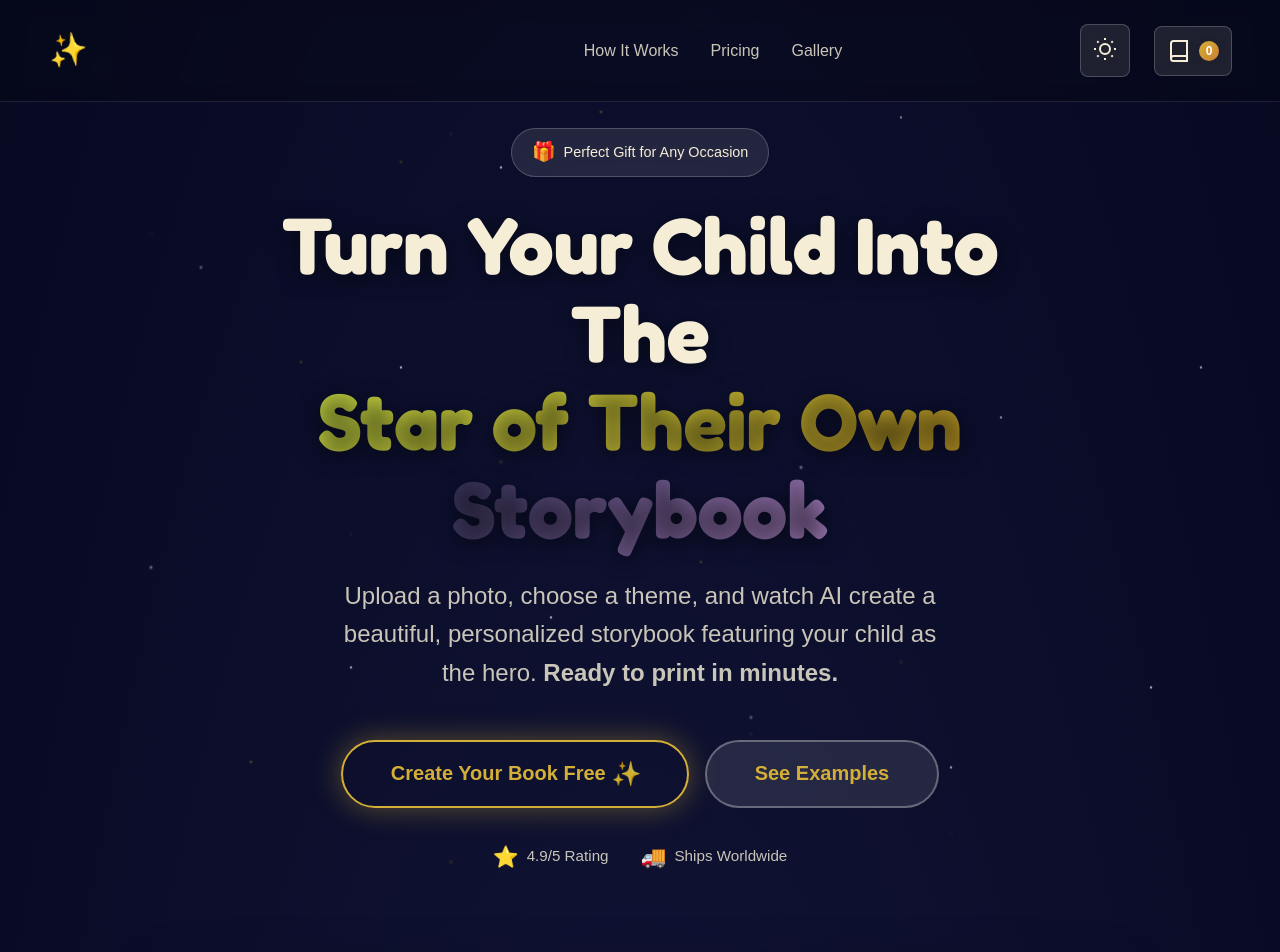
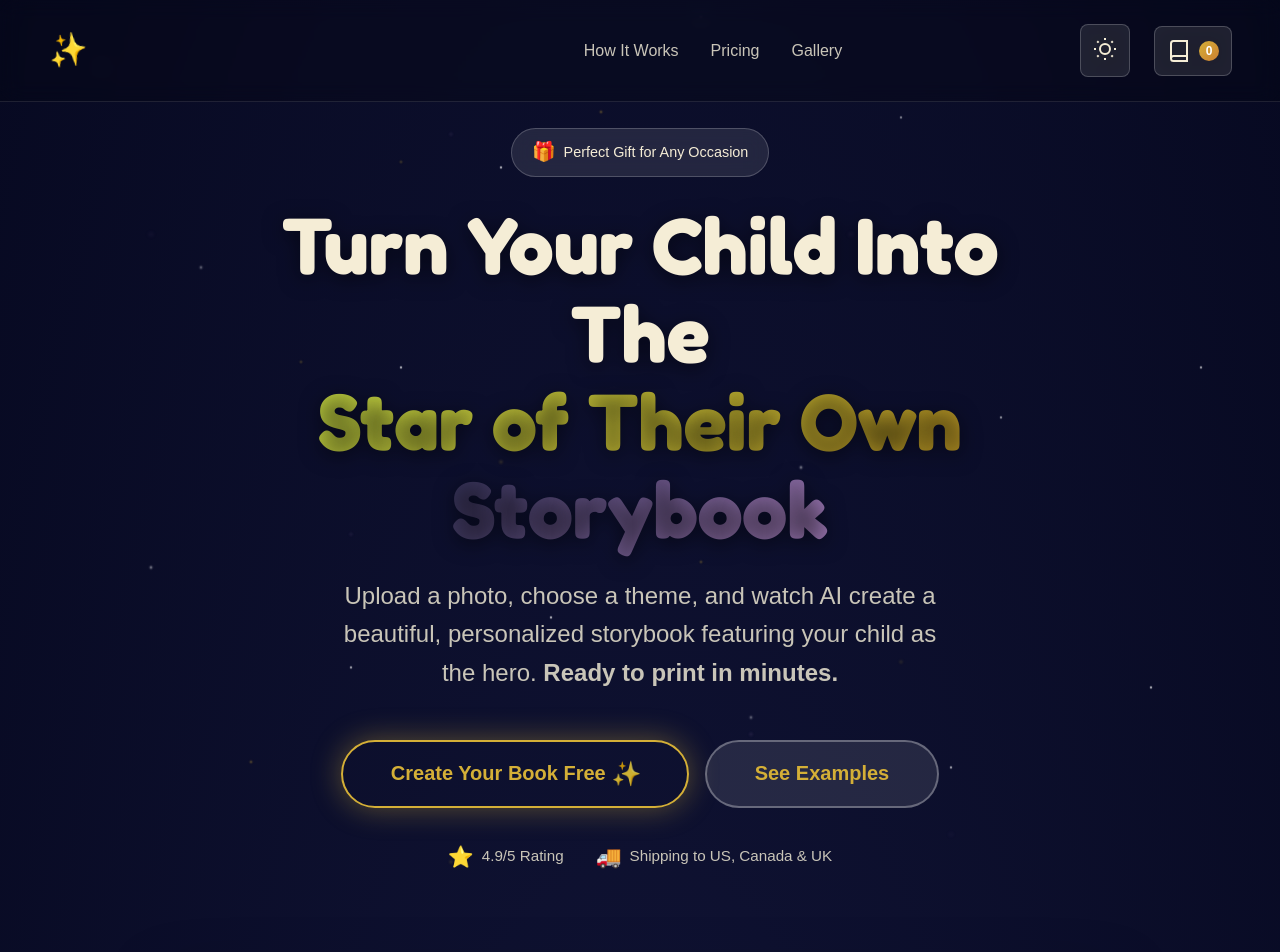
Before and after one commit to akshaybhandary/storybookapp, a React (Vite) app: page / in a window 1280 px wide. Shown: the top 952 px of the page. Built offline with nearby package versions, Linux system fonts and the light colour scheme.

Commit message:
fix: Update shipping destinations

```diff
--- a/src/components/Hero.jsx
+++ b/src/components/Hero.jsx
@@ -79,7 +79,7 @@ export default function Hero({ onCreateStory }) {
                     </div>
                     <div className="trust-badge">
                         <span className="trust-icon">🚚</span>
-                        <span>Ships Worldwide</span>
+                        <span>Shipping to US, Canada & UK</span>
                     </div>
                 </div>
             </div>
```
